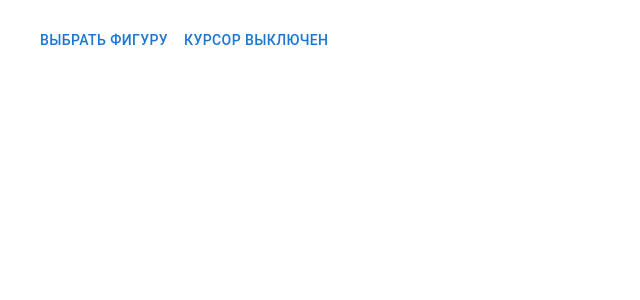
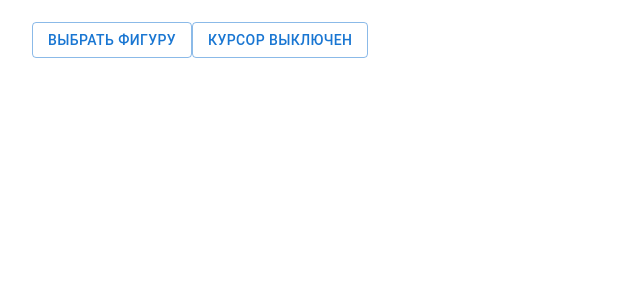
Before and after one commit to Peter-Kravchenko/canvas-vite, a React (Vite) app: page / in a window 1280 px wide. Shown: the top 300 px of the page, without its empty margins (0-640 px from the left). Built offline with nearby package versions, Linux system fonts and the light colour scheme.

Commit message:
fix: Правит типизацию и кнопки

```diff
--- a/src/components/ToolPanel/ToolPanel.tsx
+++ b/src/components/ToolPanel/ToolPanel.tsx
@@ -15,16 +15,13 @@ function ToolPanel({
   isCursorMode,
 }: ToolPanelsProps): JSX.Element {
   const [anchorEl, setAnchorEl] = useState<null | HTMLElement>(null);
-  console.log('anchorEl', anchorEl);
 
   const handleClick = (event: React.MouseEvent<HTMLButtonElement>) => {
     setAnchorEl(event.currentTarget);
   };
-
   const handleClose = () => {
     setAnchorEl(null);
   };
-
   const handleSelect = (shape: string) => {
     onShapeSelect(shape);
     handleClose();
@@ -36,6 +33,7 @@ function ToolPanel({
         aria-controls="simple-menu"
         aria-haspopup="true"
         onClick={handleClick}
+        variant={anchorEl ? 'contained' : 'outlined'}
       >
         Выбрать фигуру
       </Button>
@@ -56,7 +54,7 @@ function ToolPanel({
       </Menu>
       <Button
         onClick={onCursorToggle}
-        // color={isCursorMode ? 'primary' : 'default'}
+        variant={isCursorMode ? 'contained' : 'outlined'}
       >
         Курсор {isCursorMode ? 'включен' : 'выключен'}
       </Button>
```
